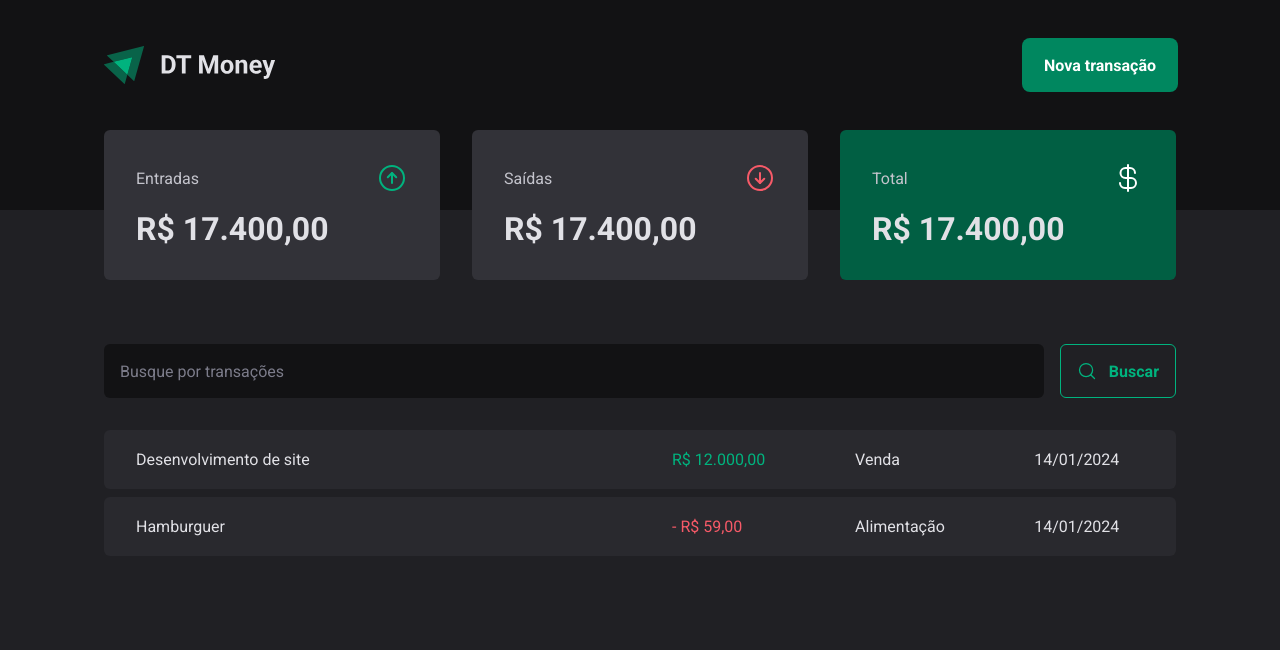
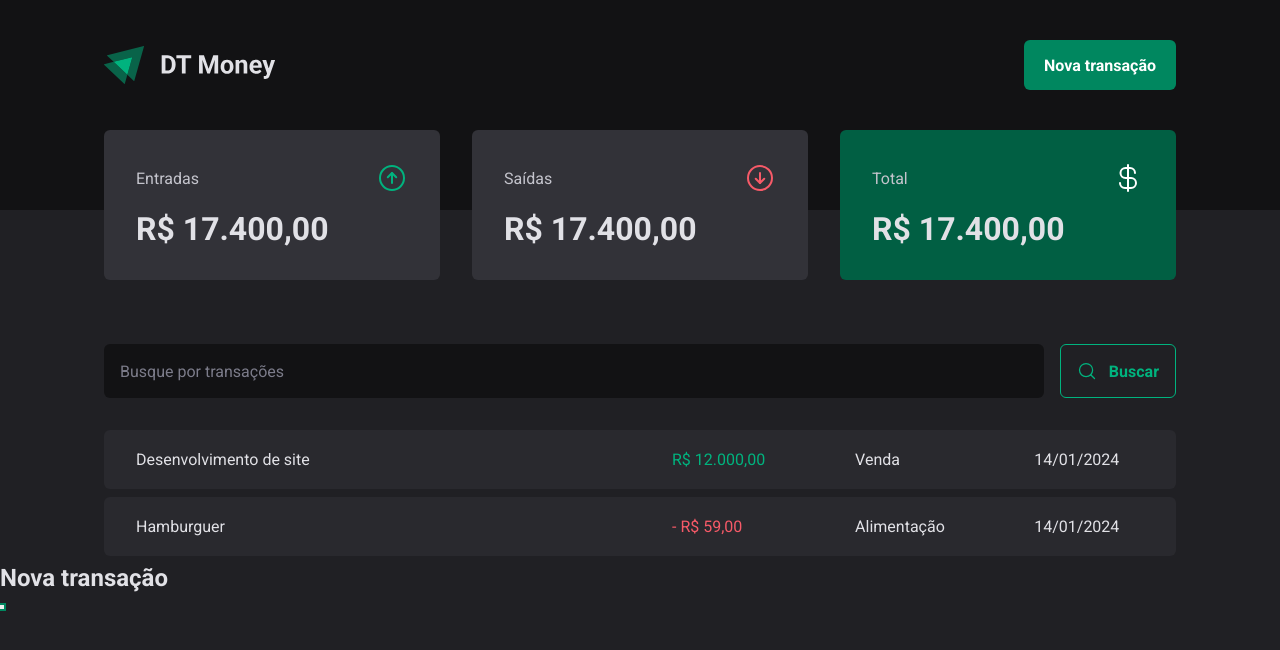
Before and after one commit to angelonetho/03-dt-money, a React (Vite) app: page / in a window 1280 px wide. Both pictures are taken after a click on the button "Nova transação". Shown: the top 650 px of the page. Built offline with nearby package versions, Linux system fonts and the light colour scheme.

Commit message:
Estrutura visual - Criando um modal acessível

```diff
--- a/package.json
+++ b/package.json
@@ -10,6 +10,7 @@
     "preview": "vite preview"
   },
   "dependencies": {
+    "@radix-ui/react-dialog": "^1.1.1",
     "phosphor-react": "^1.4.1",
     "react": "^18.3.1",
     "react-dom": "^18.3.1",
--- a/src/components/Header/index.tsx
+++ b/src/components/Header/index.tsx
@@ -1,6 +1,7 @@
 import { HeaderContainer, HeaderContent, NewTransactionButton } from "./styles";
 
 import logoImg from '../../assets/logo.svg'
+import * as Dialog from "@radix-ui/react-dialog";
 
 export function Header() {
     return (
@@ -8,7 +9,21 @@
             <HeaderContent>
                 <img src={logoImg} alt=""/>
 
-                <NewTransactionButton>Nova transação</NewTransactionButton>
+                <Dialog.Root>
+                    <Dialog.Trigger asChild>
+                        <NewTransactionButton>Nova transação</NewTransactionButton>
+                    </Dialog.Trigger>
+
+                    <Dialog.Portal>
+                        <Dialog.Overlay/>
+
+                        <Dialog.Content>
+                            <Dialog.Title>Nova transação</Dialog.Title>
+
+                            <Dialog.Close/>
+                        </Dialog.Content>
+                    </Dialog.Portal>
+                </Dialog.Root>
             </HeaderContent>
         </HeaderContainer>
     )
```
Also changed, not shown: 1 other file (tests, documents, lock files or other folders).
